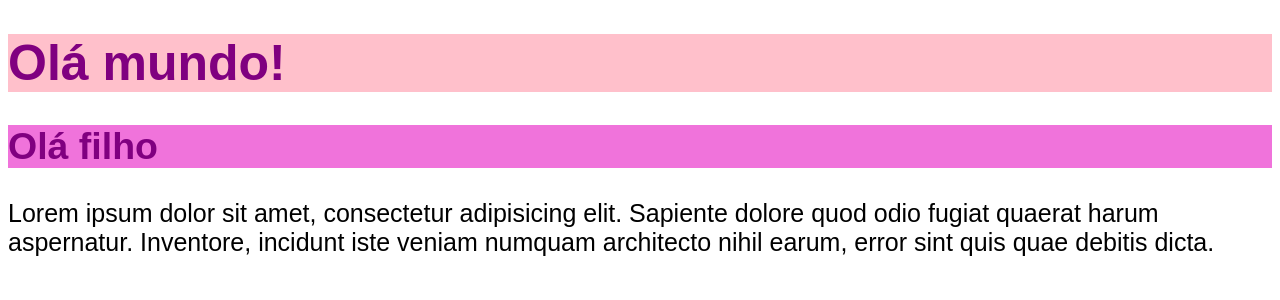
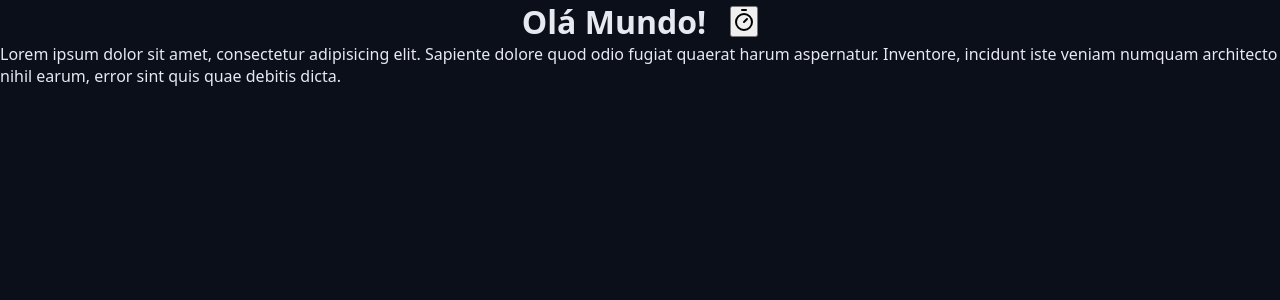
Before and after one commit to jpedrolourenco08/choronos-pomodoro, a React (Vite) app: page / in a window 1280 px wide. Shown: the top 300 px of the page. Built offline with nearby package versions, Linux system fonts and the light colour scheme.

Commit message:
Primeiro commit - alterações de css

```diff
--- a/package.json
+++ b/package.json
@@ -10,6 +10,7 @@
     "preview": "vite preview"
   },
   "dependencies": {
+    "lucide-react": "^0.540.0",
     "react": "^19.1.1",
     "react-dom": "^19.1.1"
   },
--- a/src/App.tsx
+++ b/src/App.tsx
@@ -1,12 +1,17 @@
-import { Heading, HeadingChildren } from "./components/Heading";
+import { Heading } from "./components/Heading";
 import "./styles/global.css";
 import "./styles/theme.css";
+import { TimerIcon } from "lucide-react";
 
 export function App(){
   return (
     <div>
-      <Heading/>
-      <HeadingChildren>Olá filho</HeadingChildren>
+      <Heading>
+        Olá Mundo!
+        <button>
+          <TimerIcon/>
+        </button>
+      </Heading>
        <p>
          Lorem ipsum dolor sit amet, consectetur adipisicing elit. Sapiente dolore quod odio fugiat quaerat harum aspernatur. Inventore, incidunt iste veniam numquam architecto nihil earum, error sint quis quae debitis dicta.
         </p>
--- a/src/components/Heading.module.css
+++ b/src/components/Heading.module.css
@@ -1,8 +1,6 @@
 .heading{
-  background: var(--primary);
+  display: flex;
+  align-items: center;
+  justify-content: center;
+  gap: 24px;
 }
-
-.heading_children{
-  background: rgb(240, 115, 219);
-  color: purple;
-}
--- a/src/components/Heading.tsx
+++ b/src/components/Heading.tsx
@@ -1,13 +1,11 @@
 import styles from './Heading.module.css';
 
-export function Heading(){
+type HeadingProps = {
+  children: React.ReactNode;
+};
+
+export function Heading({ children }: HeadingProps){
   return(
-    <h1 className={styles.heading}>Olá mundo!</h1>
+    <h1 className={styles.heading}>{children}</h1>
   )
 }
-
-export function HeadingChildren(props){
-  return(
-    <h2 className={styles.heading_children}>{props.children}</h2>
-  )
-}
--- a/src/styles/global.css
+++ b/src/styles/global.css
@@ -1,8 +1,17 @@
-body{
-  font-family: sans-serif;
-  font-size: 25px;
+* {
+  margin: 0;
+  padding: 0;
+  box-sizing: border-box;
 }
 
-h1{
-  color: purple; /*ou poderia usar a varíavel de theme - color: var(--primary)*/
+html {
+  font-size: 62.5%;
 }
+
+body {
+  font-family: system-ui, -apple-system, BlinkMacSystemFont, 'Segoe UI', Roboto,
+    Oxygen, Ubuntu, Cantarell, 'Open Sans', 'Helvetica Neue', sans-serif;
+  font-size: 1.6rem; /* 16px */
+  background: var(--gray-900);
+  color: var(--text-default);
+}
--- a/src/styles/theme.css
+++ b/src/styles/theme.css
@@ -1,3 +1,37 @@
 :root {
-  --primary: pink;
+  --gray-100: #e6e9f0;
+  --gray-200: #cdd3e1;
+  --gray-300: #aab3cc;
+  --gray-400: #555f7d;
+  --gray-500: #454f6a;
+  --gray-600: #363d56;
+  --gray-700: #272f43;
+  --gray-800: #181f2e;
+  --gray-900: #0a0f1a;
+
+  --primary-light: #4de7b7;
+  --primary: #0da170;
+  --primary-dark: #065f46;
+
+  --link-color: #10b981;
+  --link-hover: #0b8a60;
+
+  --success: #22c55e;
+  --warning: #eab308;
+  --error: #991b1b;
+  --info: #0ea5e9;
+
+  --text-over-primary: #0a0f1a;
+  --text-over-primary-dark: #e6e9f0;
+  --text-over-primary-light: #0a0f1a;
+  --text-over-success: #0a0f1a;
+  --text-over-warning: #0a0f1a;
+  --text-over-error: #e6e9f0;
+  --text-over-info: #0a0f1a;
+
+  --text-default: #e6e9f0;
+  --text-muted: #aab3cc;
+
+  --disabled: #555f7d;
+  --text-disabled: #aab3cc;
 };
```
Also changed, not shown: 1 other file (tests, documents, lock files or other folders).
